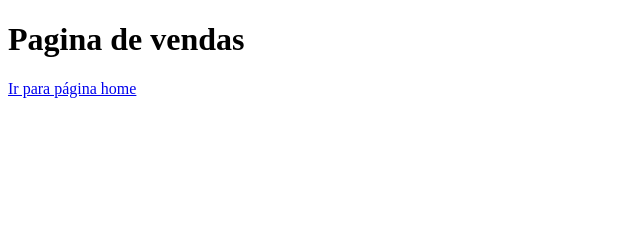
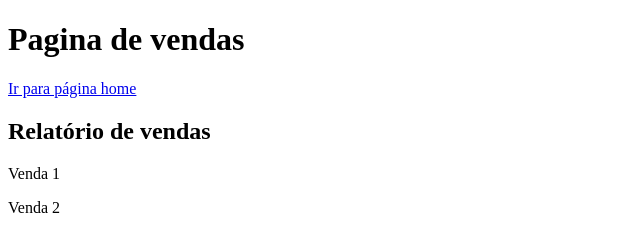
Before and after one commit to Lobibun/Aula-GitHub, a plain HTML site: page Vendas.html in a window 1280 px wide. Shown: the whole page, without its empty margins (0-640 px from the left). Drawn offline with Linux system fonts and the light colour scheme.

Commit message:
Mudado vendas e post

```diff
--- a/Vendas.html
+++ b/Vendas.html
@@ -8,5 +8,8 @@
 <body>
     <h1>Pagina de vendas</h1>
     <a href="Index.html">Ir para página home</a>
+    <h2>Relatório de vendas</h2>
+    <p>Venda 1</p>
+    <p>Venda 2</p>
 </body>
 </html>
```
Also changed, not shown: Sobre.html (renamed from blog.html, +1 -2 lines).
